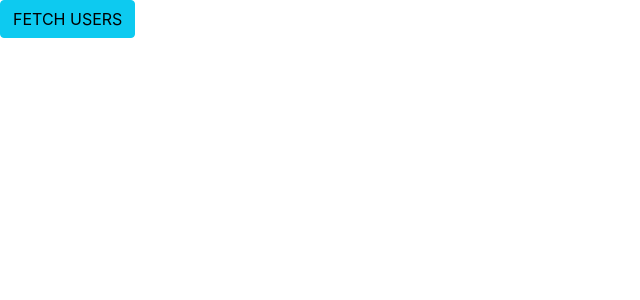
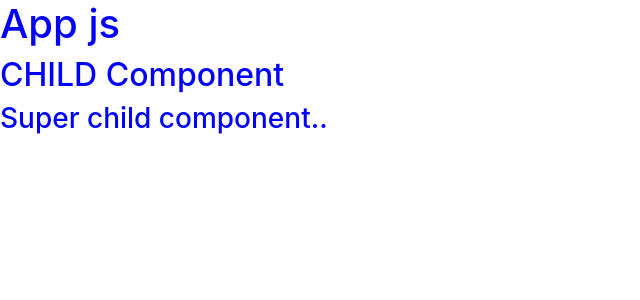
Before and after one commit to samirvithlani/react_general, a React (Create React App) app: page / in a window 1280 px wide. Shown: the top 300 px of the page, without its empty margins (0-640 px from the left). Built offline with nearby package versions, Linux system fonts and the light colour scheme.

Commit message:
Context APi

```diff
--- a/src/App.js
+++ b/src/App.js
@@ -16,98 +16,25 @@ import { UserDetail } from './api/User-Detail';
 import { AddUser } from './api/Add-User';
 import { toast, ToastContainer } from 'react-toastify';
 import 'react-toastify/dist/ReactToastify.css';
-
+import { createContext } from 'react'
+import { Child } from './Child';
 
 //add validation...
 
+//Employebean emp =new Employebean()
+//emp.
+
+export const GlobalInfo = createContext();
+
 function App() {
-    const [users, setusers] = useState([])
-    const [isLoading, setisLoading] = useState(false)
-    const [isError, setisError] = useState(null)
-
-
-    // function fetchUsers() {
-
-
-    //     fetch('https://reqres.in/api/users?page=2').then(res => {
-
-    //         return res.json();
-    //     }).then(data => {
-
-    //         console.log(data.data[0])
-    //         setusers(data.data)
-    //     })
-
-    // }
-
-
-    async function addUser(emp) {
-
-
-
-        console.log("stringfy...", JSON.stringify(emp))
-        const res = await fetch('https://reqres.in/api/users', {
-            method: 'POST',
-            body: JSON.stringify(emp),
-
-            headers: {
-                'Content-Type': "application/json",
-            }
-        })
-        const data = await res.json();
-        toast.success('User added..', {
-            position: toast.POSITION.TOP_CENTER
-        })
-        console.log("res =>", data)
-    }
-
-    async function fetchUsers() {
-
-        setisLoading(true)
-        try {
-            const res = await fetch('https://reqres.in/api/users?page=2')
-            const data = await res.json();
-            setusers(data.data)
-            setisLoading(false)
-
-            console.log(res.status)
-            if (!res.ok) {
-
-                throw new Error('Something went wrong !!!!')
-            }
-
-        } catch (error) {
-
-            setisError(error.message)
-
-
-        }
-    }
+    const [myColor, setMyColor] = useState('blue')
 
 
     return (
-
-        <div>
-            <button className="btn btn-info" onClick={fetchUsers}>FETCH USERS</button>
-            <ToastContainer />
-            <Route path="/" exact>
-                {isLoading && <p>Loading....</p>}
-                {!isLoading && users.length > 0 && <UserList users={users} />}
-                {!isLoading && isError && <p>{isError}</p>}
-
-            </Route>
-            <Route path="/users/:id">
-                <UserDetail />
-            </Route>
-            <Route path="/adduser">
-                <AddUser addUser={addUser} />
-            </Route>
-
-
-
-
-
-        </div>
+        <GlobalInfo.Provider value ={{color:myColor}}>
+            <h1 style={{ color: myColor }}>App js</h1>
+            <Child/>
+        </GlobalInfo.Provider>
 
     )
 }
--- /dev/null
+++ b/src/Child.js
@@ -0,0 +1,14 @@
+import React from 'react'
+import { GlobalInfo } from './App'
+import { useContext } from 'react'
+import { SuperChild } from './SuperChild'
+
+export const Child = () => {
+   const {color} =  useContext(GlobalInfo)
+    return (
+        <div>
+            <h2 style={{color:color}}>CHILD Component</h2>
+            <SuperChild/>
+        </div>
+    )
+}
--- /dev/null
+++ b/src/SuperChild.js
@@ -0,0 +1,13 @@
+import React from 'react'
+import { GlobalInfo } from './App'
+import { useContext } from 'react'
+
+
+export const SuperChild = () => {
+    const{color}  = useContext(GlobalInfo);
+    return (
+        <div>
+            <h3 style = {{color:color}}>Super child component..</h3>
+        </div>
+    )
+}
```
Also changed, not shown: backup/app2.js (added, +122 -0 lines).
